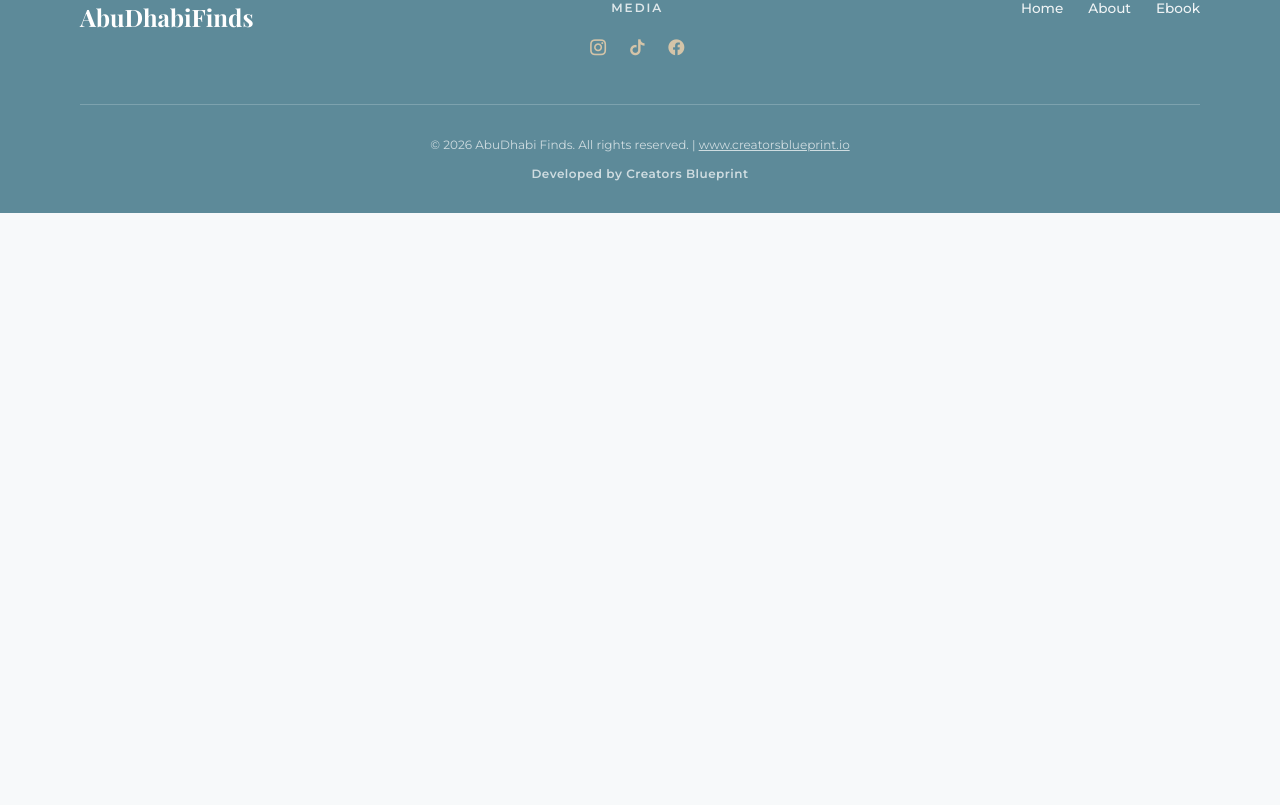
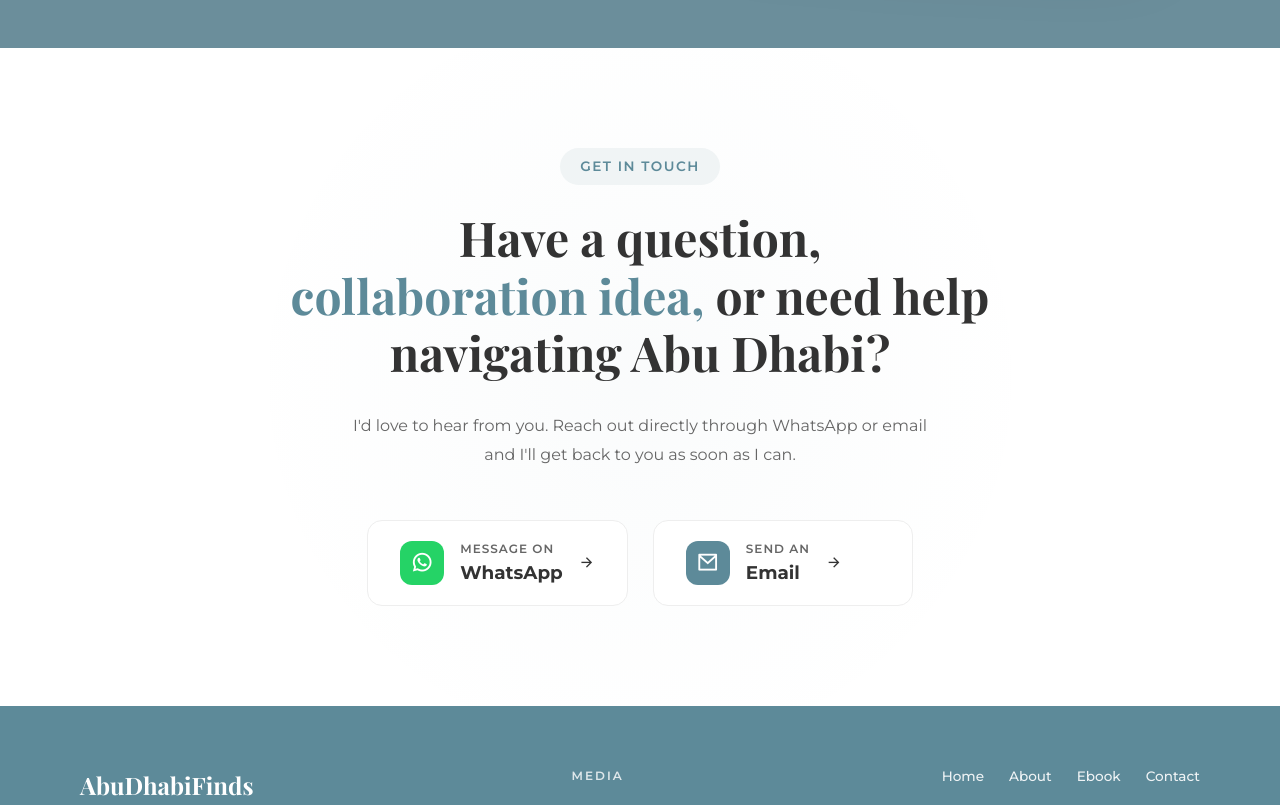
Before and after one commit to Creatorsblueprint/ADFinds, a React (Vite) app in the folder ADFinds-Project/: page / in a window 1280 px wide. Shown: the part 2207-3012 px from the top of the page. Before the commit the page ends 2420 px from the top, so only its background shows below. Built offline with nearby package versions, Linux system fonts and the light colour scheme; a web font is replaced by a local one.

Commit message:
Add contact section

```diff
--- a/ADFinds-Project/src/About/About.module.css
+++ b/ADFinds-Project/src/About/About.module.css
@@ -82,7 +82,7 @@
 }
 
 .imageWrapper {
-  width: 80%;
+  width: 100%;
   aspect-ratio: 4 / 5;
   border-radius: 20px;
   overflow: hidden;
--- a/ADFinds-Project/src/App.jsx
+++ b/ADFinds-Project/src/App.jsx
@@ -3,6 +3,7 @@ import Nav from './Nav/Nav';
 import Home from './Home/Home';
 import About from './About/About';
 import Ebook from './Ebook/Ebook';
+import Contact from './Contact/Contact';
 import Footer from './Footer/Footer';
 import './App.css';
 
@@ -14,6 +15,7 @@ function App() {
         <Home />
         <About />
         <Ebook />
+        <Contact />
       </main>
       <Footer />
     </div>
--- /dev/null
+++ b/ADFinds-Project/src/Contact/Contact.jsx
@@ -0,0 +1,71 @@
+import React from 'react';
+import { motion } from 'framer-motion';
+import { fadeIn, staggerContainer } from '../animations';
+import styles from './Contact.module.css';
+
+const Contact = () => {
+    return (
+        <section id="contact" className={styles.contact}>
+            <div className={styles.container}>
+                <motion.div
+                    className={styles.content}
+                    variants={staggerContainer}
+                    initial="initial"
+                    whileInView="animate"
+                    viewport={{ once: true, amount: 0.3 }}
+                >
+                    <motion.span variants={fadeIn} className={styles.badge}>
+                        Get in Touch
+                    </motion.span>
+
+                    <motion.h2 variants={fadeIn} className={styles.title}>
+                        Have a question, <br />
+                        <span>collaboration idea,</span> or need help navigating Abu Dhabi?
+                    </motion.h2>
+
+                    <motion.p variants={fadeIn} className={styles.description}>
+                        I'd love to hear from you. Reach out directly through WhatsApp or email <br />
+                        and I'll get back to you as soon as I can.
+                    </motion.p>
+
+                    <motion.div variants={fadeIn} className={styles.ctaGroup}>
+                        <a
+                            href="https://wa.me/yournumber"
+                            target="_blank"
+                            rel="noopener noreferrer"
+                            className={`${styles.cta} ${styles.whatsapp}`}
+                        >
+                            <div className={styles.iconWrapper}>
+                                <i className="ri-whatsapp-line"></i>
+                            </div>
+                            <div className={styles.ctaText}>
+                                <span className={styles.ctaLabel}>Message on</span>
+                                <span className={styles.ctaValue}>WhatsApp</span>
+                            </div>
+                            <i className="ri-arrow-right-line className={styles.arrowIcon}"></i>
+                        </a>
+
+                        <a
+                            href="mailto:your@email.com"
+                            className={`${styles.cta} ${styles.email}`}
+                        >
+                            <div className={styles.iconWrapper}>
+                                <i className="ri-mail-line"></i>
+                            </div>
+                            <div className={styles.ctaText}>
+                                <span className={styles.ctaLabel}>Send an</span>
+                                <span className={styles.ctaValue}>Email</span>
+                            </div>
+                            <i className="ri-arrow-right-line className={styles.arrowIcon}"></i>
+                        </a>
+                    </motion.div>
+                </motion.div>
+            </div>
+
+            {/* Decorative background elements */}
+            <div className={styles.bgGlow}></div>
+        </section>
+    );
+};
+
+export default Contact;
--- /dev/null
+++ b/ADFinds-Project/src/Contact/Contact.module.css
@@ -0,0 +1,183 @@
+.contact {
+    position: relative;
+    padding: 100px 0;
+    overflow: hidden;
+    background-color: white;
+}
+
+.container {
+    max-width: var(--max-width);
+    margin: 0 auto;
+    padding: 0 40px;
+    position: relative;
+    z-index: 1;
+}
+
+.content {
+    max-width: 800px;
+    margin: 0 auto;
+    text-align: center;
+}
+
+.badge {
+    display: inline-block;
+    padding: 8px 20px;
+    background: #f0f4f5;
+    color: #5D8A99;
+    font-size: 0.85rem;
+    font-weight: 600;
+    border-radius: 100px;
+    margin-bottom: 24px;
+    text-transform: uppercase;
+    letter-spacing: 1.5px;
+}
+
+.title {
+    font-family: var(--font-serif);
+    font-size: clamp(2.2rem, 4.5vw, 3rem);
+    line-height: 1.2;
+    font-weight: 700;
+    color: var(--text-dark);
+    margin-bottom: 30px;
+}
+
+.title span {
+    color: #5D8A99;
+}
+
+.description {
+    font-size: 1rem;
+    color: var(--text-muted);
+    line-height: 1.8;
+    margin-bottom: 50px;
+}
+
+.ctaGroup {
+    display: flex;
+    gap: 25px;
+    justify-content: center;
+    flex-wrap: wrap;
+}
+
+.cta {
+    display: flex;
+    align-items: center;
+    gap: 16px;
+    padding: 18px 32px;
+    border-radius: 15px;
+    text-decoration: none;
+    transition: all 0.4s cubic-bezier(0.175, 0.885, 0.32, 1.275);
+    position: relative;
+    overflow: hidden;
+    min-width: 260px;
+    border: 1px solid #eee;
+}
+
+.whatsapp {
+    background: white;
+}
+
+.email {
+    background: white;
+}
+
+.whatsapp:hover {
+    border-color: #25d366;
+    transform: translateY(-5px);
+    box-shadow: 0 10px 30px rgba(37, 211, 102, 0.1);
+}
+
+.email:hover {
+    border-color: #5D8A99;
+    transform: translateY(-5px);
+    box-shadow: 0 10px 30px rgba(93, 138, 153, 0.1);
+}
+
+.iconWrapper {
+    width: 44px;
+    height: 44px;
+    border-radius: 12px;
+    display: flex;
+    align-items: center;
+    justify-content: center;
+    font-size: 1.4rem;
+    transition: transform 0.3s ease;
+}
+
+.whatsapp .iconWrapper {
+    background: #25d366;
+    color: white;
+}
+
+.email .iconWrapper {
+    background: #5D8A99;
+    color: white;
+}
+
+.cta:hover .iconWrapper {
+    transform: scale(1.1);
+}
+
+.ctaText {
+    display: flex;
+    flex-direction: column;
+    align-items: flex-start;
+}
+
+.ctaLabel {
+    font-size: 0.75rem;
+    color: var(--text-muted);
+    text-transform: uppercase;
+    letter-spacing: 1px;
+    font-weight: 600;
+}
+
+.ctaValue {
+    font-size: 1.15rem;
+    font-weight: 700;
+    color: var(--text-dark);
+}
+
+.arrowIcon {
+    margin-left: auto;
+    font-size: 1.2rem;
+    color: #ccc;
+    transition: all 0.3s ease;
+}
+
+.cta:hover .arrowIcon {
+    color: var(--text-dark);
+    transform: translateX(5px);
+}
+
+/* Background elements updated for light theme */
+.bgGlow {
+    position: absolute;
+    top: 50%;
+    left: 50%;
+    transform: translate(-50%, -50%);
+    width: 800px;
+    height: 800px;
+    background: radial-gradient(circle, rgba(93, 138, 153, 0.03) 0%, transparent 70%);
+    z-index: 0;
+    pointer-events: none;
+}
+
+@media (max-width: 768px) {
+    .contact {
+        padding: 80px 0;
+    }
+
+    .container {
+        padding: 0 24px;
+    }
+
+    .title {
+        font-size: 2.2rem;
+    }
+
+    .cta {
+        width: 100%;
+        min-width: unset;
+    }
+}
--- a/ADFinds-Project/src/Footer/Footer.jsx
+++ b/ADFinds-Project/src/Footer/Footer.jsx
@@ -31,11 +31,12 @@ const Footer = () => {
             <Link to="/" onClick={() => handleScrollTo('home')}>Home</Link>
             <Link to="/about" onClick={() => handleScrollTo('about')}>About</Link>
             <Link to="/ebook" onClick={() => handleScrollTo('ebook')}>Ebook</Link>
+            <Link to="/contact" onClick={() => handleScrollTo('contact')}>Contact</Link>
           </div>
         </div>
 
         <div className={styles.bottom}>
-          <p>© 2026 AbuDhabi Finds. All rights reserved. | <a href="#">www.creatorsblueprint.io</a></p>
+          <p>© 2026 AbuDhabi Finds. All rights reserved. | <a href="https://www.creatorsblueprint.io" target="_blank">www.creatorsblueprint.io</a></p>
           <p className={styles.developedBy}>Developed by Creators Blueprint</p>
         </div>
       </div>
--- a/ADFinds-Project/src/Nav/Nav.jsx
+++ b/ADFinds-Project/src/Nav/Nav.jsx
@@ -12,7 +12,7 @@ const Nav = () => {
     const handleScroll = () => {
       setIsScrolled(window.scrollY > 20);
 
-      const sections = ['home', 'about', 'ebook'];
+      const sections = ['home', 'about', 'ebook', 'contact'];
       const scrollPos = window.scrollY + 100;
 
       sections.forEach(section => {
@@ -80,7 +80,10 @@ const Nav = () => {
 
         <div className={styles.right}>
           <div className={styles.desktopContact}>
-            <button className={styles.contactBtn}>
+            <button
+              className={`${styles.contactBtn} ${activeSection === 'contact' ? styles.activeContact : ''}`}
+              onClick={() => handleLinkClick('contact')}
+            >
               <span className={styles.contactPill}>Contact</span>
               <span className={styles.arrowCircle}>
                 <i className="ri-arrow-right-up-line"></i>
@@ -119,7 +122,10 @@ const Nav = () => {
                   </li>
                 ))}
                 <li className={styles.mobileContactItem}>
-                  <button className={styles.contactBtn}>
+                  <button
+                    className={`${styles.contactBtn} ${activeSection === 'contact' ? styles.mobileActive : ''}`}
+                    onClick={() => handleLinkClick('contact')}
+                  >
                     <span className={styles.contactPill}>Contact</span>
                     <span className={styles.arrowCircle}>
                       <i className="ri-arrow-right-up-line"></i>
--- a/ADFinds-Project/src/Nav/Nav.module.css
+++ b/ADFinds-Project/src/Nav/Nav.module.css
@@ -113,6 +113,12 @@
   transform: translateY(-2px);
 }
 
+.activeContact .contactPill,
+.activeContact .arrowCircle {
+  background-color: #4A6E7A;
+  box-shadow: 0 0 15px rgba(74, 110, 122, 0.3);
+}
+
 /* Mobile Dropdown - Full Width */
 .mobileMenu {
   position: absolute;
```
